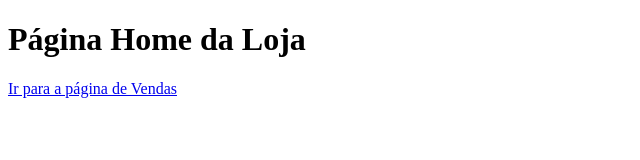
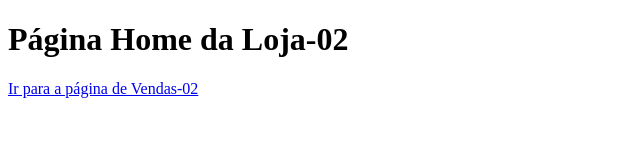
Before and after one commit to wagnerelvio/aulagithub, a plain HTML site: page index.html in a window 1280 px wide. Shown: the full height of the page, 0-640 px from the left. Drawn offline with Linux system fonts and the light colour scheme.

Commit message:
Nova alteracao-02

```diff
--- a/index.html
+++ b/index.html
@@ -7,7 +7,7 @@
     <title>Home</title>
 </head>
 <body>
-    <h1>Página Home da Loja</h1>
-    <a href="vendas.html">Ir para a página de Vendas</a>
+    <h1>Página Home da Loja-02</h1>
+    <a href="vendas.html">Ir para a página de Vendas-02</a>
 </body>
 </html>
```
Also changed, not shown: vendas.html (+1 -1 lines).
